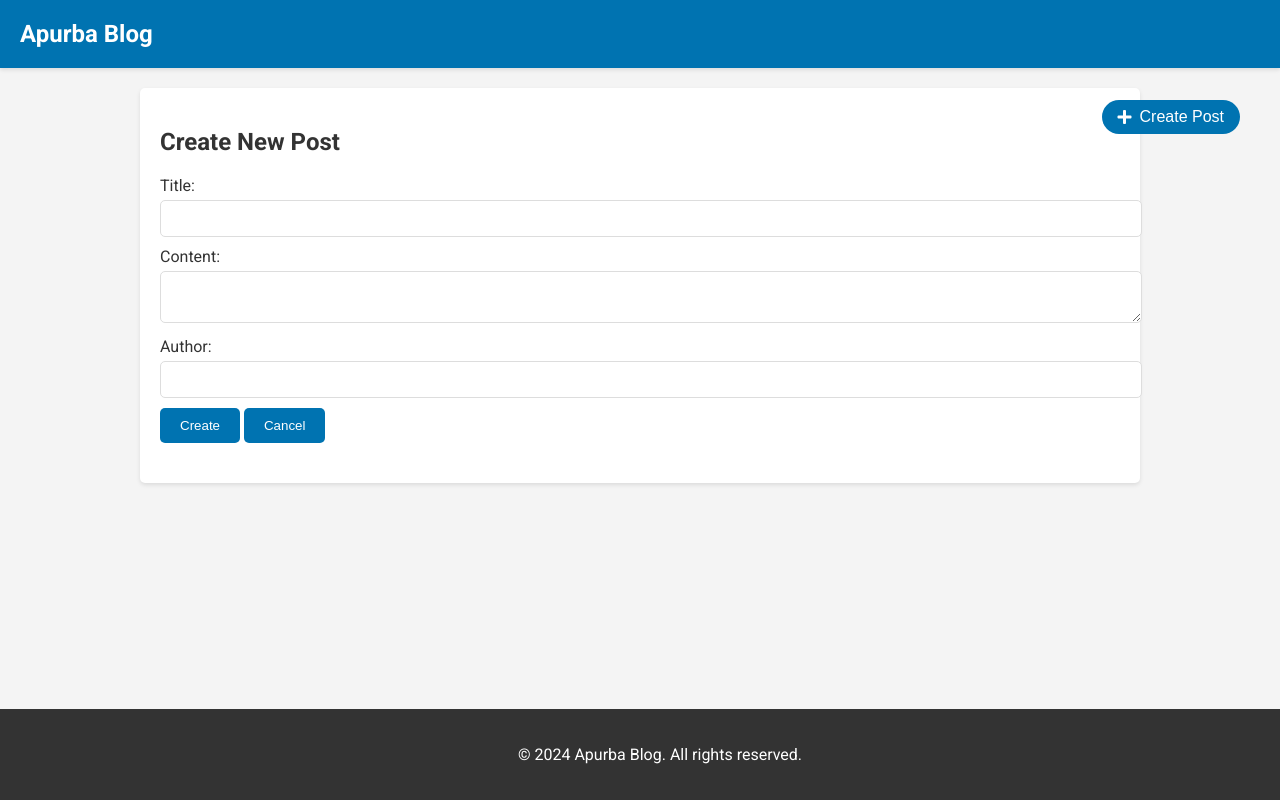
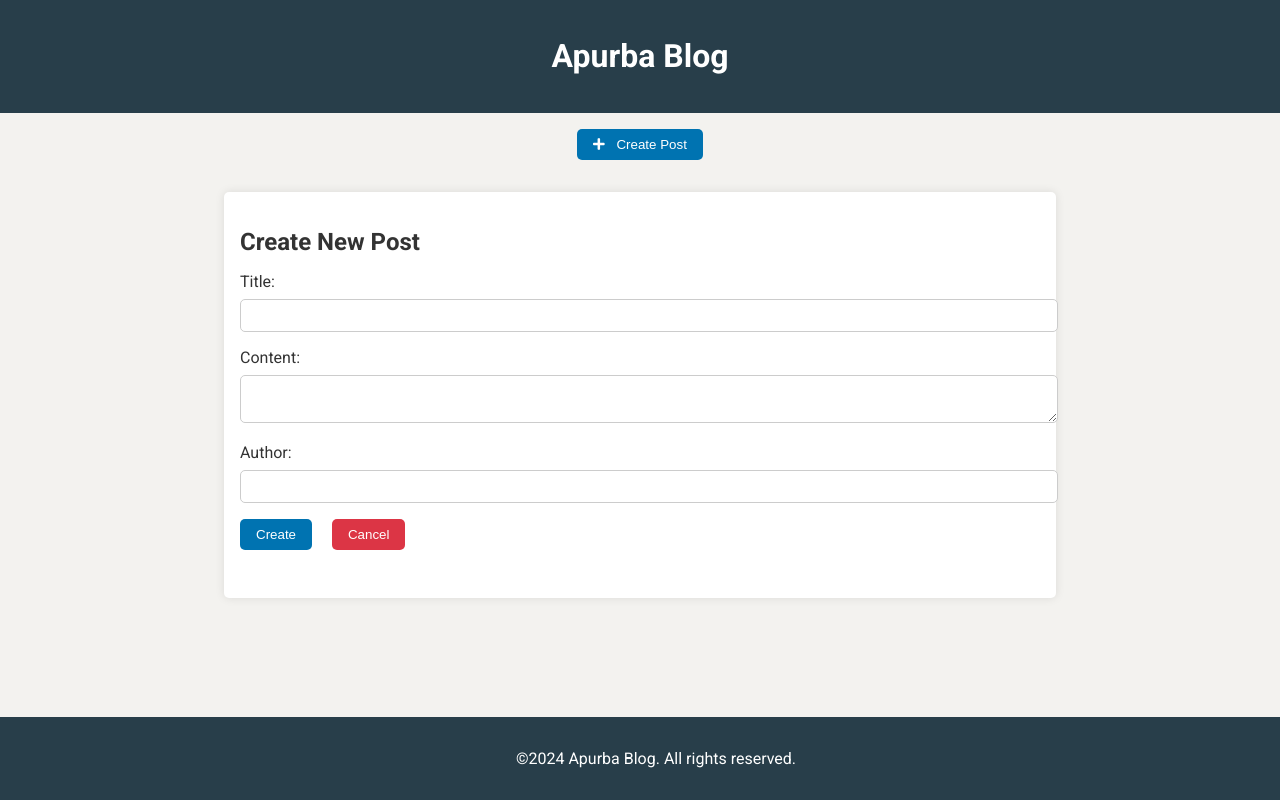
Before and after one commit to DSALAUDDIN/Problem-Scenario-for-Full-Stack-Developer-Position-at-Apurba-Technologies-Ltd, a website: page apurba-blog-app/index.html in a window 1280 px wide. Both pictures are taken after a click on the button "Create Post". Drawn offline with nearby package versions, Linux system fonts and the light colour scheme; no server answers.

Commit message:
Home page has redesigned

```diff
--- a/apurba-blog-app/index.html
+++ b/apurba-blog-app/index.html
@@ -1,12 +1,14 @@
 <!DOCTYPE html>
 <html ng-app="myBlogApp">
 <head>
+    <meta charset="UTF-8">
+    <meta name="viewport" content="width=device-width, initial-scale=1.0">
     <title>Apurba Blog</title>
-    <script src="https://ajax.googleapis.com/ajax/libs/angularjs/1.8.2/angular.min.js"></script>
-    <script src="app.js"></script>
     <link rel="stylesheet" href="styles.css">
     <link rel="stylesheet" href="https://fonts.googleapis.com/css?family=Roboto:400,700&display=swap">
     <link rel="stylesheet" href="https://cdnjs.cloudflare.com/ajax/libs/font-awesome/5.15.3/css/all.min.css">
+    <script src="https://ajax.googleapis.com/ajax/libs/angularjs/1.8.2/angular.min.js"></script>
+    <script src="app.js"></script>
 </head>
 <body>
 <div ng-controller="PostController">
@@ -25,18 +27,18 @@
                 <form ng-submit="isEditing ? updatePost() : createPost()">
                     <div>
                         <label for="title">Title:</label>
-                        <input type="text" ng-model="newPost.title" required>
+                        <input type="text" id="title" ng-model="newPost.title" required>
                     </div>
                     <div>
                         <label for="content">Content:</label>
-                        <textarea ng-model="newPost.content" required></textarea>
+                        <textarea id="content" ng-model="newPost.content" required></textarea>
                     </div>
                     <div>
                         <label for="author">Author:</label>
-                        <input type="text" ng-model="newPost.author" required>
+                        <input type="text" id="author" ng-model="newPost.author" required>
                     </div>
                     <button type="submit">{{ isEditing ? 'Update' : 'Create' }}</button>
-                    <button ng-click="newPostFormVisible = false">Cancel</button>
+                    <button type="button" ng-click="newPostFormVisible = false">Cancel</button>
                 </form>
             </div>
 
@@ -63,7 +65,7 @@
     </main>
 
     <footer>
-        <p>© 2024 Apurba Blog. All rights reserved.</p>
+        <p>©2024 Apurba Blog. All rights reserved.</p>
     </footer>
 </div>
 </body>
--- a/apurba-blog-app/styles.css
+++ b/apurba-blog-app/styles.css
@@ -1,90 +1,99 @@
 body {
     font-family: 'Roboto', sans-serif;
     margin: 0;
-    background-color: #f4f4f4;
+    padding: 0;
+    background-color: #f3f2ef;
     color: #333;
-    display: flex;
-    flex-direction: column;
-    min-height: 100vh;
 }
 
 header {
+    background-color: #283e4a;
+    color: #fff;
+    padding: 1rem;
+    text-align: center;
+}
+
+.new-post-button {
+    display: block;
+    margin: 1rem auto;
+    padding: 0.5rem 1rem;
     background-color: #0073b1;
-    padding: 20px;
-    box-shadow: 0 2px 4px rgba(0, 0, 0, 0.1);
+    color: #fff;
+    border: none;
+    border-radius: 5px;
+    cursor: pointer;
+}
+
+.new-post-button i {
+    margin-right: 0.5rem;
+}
+
+.container {
+    max-width: 800px;
+    margin: 2rem auto;
+    padding: 1rem;
+    background-color: #fff;
+    box-shadow: 0 0 10px rgba(0, 0, 0, 0.1);
+    border-radius: 5px;
+}
+
+.post-form {
+    margin-bottom: 2rem;
+}
+
+.post-form h2 {
+    margin-bottom: 1rem;
+}
+
+.post-form div {
+    margin-bottom: 1rem;
+}
+
+.post-form label {
+    display: block;
+    margin-bottom: 0.5rem;
+}
+
+.post-form input,
+.post-form textarea {
+    width: 100%;
+    padding: 0.5rem;
+    border: 1px solid #ccc;
+    border-radius: 5px;
+}
+
+.post-form button {
+    padding: 0.5rem 1rem;
+    border: none;
+    border-radius: 5px;
+    cursor: pointer;
+}
+
+.post-form button[type="submit"] {
+    background-color: #0073b1;
+    color: #fff;
+}
+
+.post-form button[type="button"] {
+    background-color: #dc3545;
+    color: #fff;
+    margin-left: 1rem;
+}
+
+.post-list .post-card {
+    border-bottom: 1px solid #ccc;
+    padding: 1rem 0;
+}
+
+.post-header {
     display: flex;
     justify-content: space-between;
     align-items: center;
 }
 
-header h1 {
+.post-title {
     margin: 0;
-    font-size: 24px;
-    color: #fff;
-}
-
-main {
-    flex: 1;
-    padding: 20px;
-    overflow-y: auto;
-}
-
-.container {
-    max-width: 960px;
-    margin: 0 auto;
-    background-color: #fff;
-    padding: 20px;
-    box-shadow: 0 2px 4px rgba(0, 0, 0, 0.1);
-    border-radius: 5px;
-}
-
-.post-form {
-    margin-bottom: 20px;
-}
-
-.post-form label {
-    display: block;
-    margin-bottom: 5px;
-}
-
-.post-form input, .post-form textarea {
-    width: 100%;
-    padding: 10px;
-    border: 1px solid #ddd;
-    border-radius: 5px;
-    margin-bottom: 10px;
-}
-
-.post-form button {
-    background-color: #0073b1;
-    color: #fff;
-    padding: 10px 20px;
-    border: none;
-    border-radius: 5px;
-    cursor: pointer;
-    transition: background-color 0.3s ease;
-}
-
-.post-form button:hover {
-    background-color: #005582;
-}
-
-.post-list {
-    display: grid;
-    grid-template-columns: repeat(auto-fit, minmax(300px, 1fr));
-    grid-gap: 20px;
-}
-
-.post-card {
-    background-color: #fff;
-    padding: 20px;
-    border-radius: 5px;
-    box-shadow: 0 2px 4px rgba(0, 0, 0, 0.1);
-}
-
-.post-title {
-    font-size: 1.5rem;
-    margin-bottom: 10px;
+    color: #0073b1;
 }
 
 .post-author {
@@ -93,67 +102,34 @@ main {
 }
 
 .post-content {
-    line-height: 1.6;
-    margin-bottom: 10px;
+    margin: 1rem 0;
 }
 
-.post-date {
-    color: #666;
-}
-
-.post-actions {
+.post-footer {
     display: flex;
     justify-content: space-between;
     align-items: center;
 }
 
-.post-action {
-    background-color: #0073b1;
-    color: #fff;
-    padding: 8px 12px;
-    border: none;
-    border-radius: 5px;
-    cursor: pointer;
-    transition: background-color 0.3s ease;
+.post-date {
+    font-size: 0.9rem;
+    color: #999;
 }
 
-.post-action:hover {
-    background-color: #005582;
-}
-
-.new-post-button {
-    background-color: #0073b1;
-    color: #fff;
-    padding: 8px 16px;
+.post-actions button {
+    background: none;
     border: none;
-    border-radius: 20px;
+    color: #0073b1;
     cursor: pointer;
-    transition: background-color 0.3s ease;
-    margin: 20px;
-    font-size: 1rem;
-    display: flex;
-    align-items: center;
-    justify-content: center;
-    position: fixed;
-    top: 80px;
-    right: 20px;
-    z-index: 1000;
-}
-
-.new-post-button i {
-    margin-right: 8px;
-}
-
-.new-post-button:hover {
-    background-color: #005582;
+    margin-left: 0.5rem;
 }
 
 footer {
-    background-color: #333;
+    text-align: center;
+    padding: 1rem;
+    background-color: #283e4a;
     color: #fff;
-    padding: 20px;
-    text-align: center;
     position: fixed;
+    width: 100%;
     bottom: 0;
-    width: 100%;
 }
```
